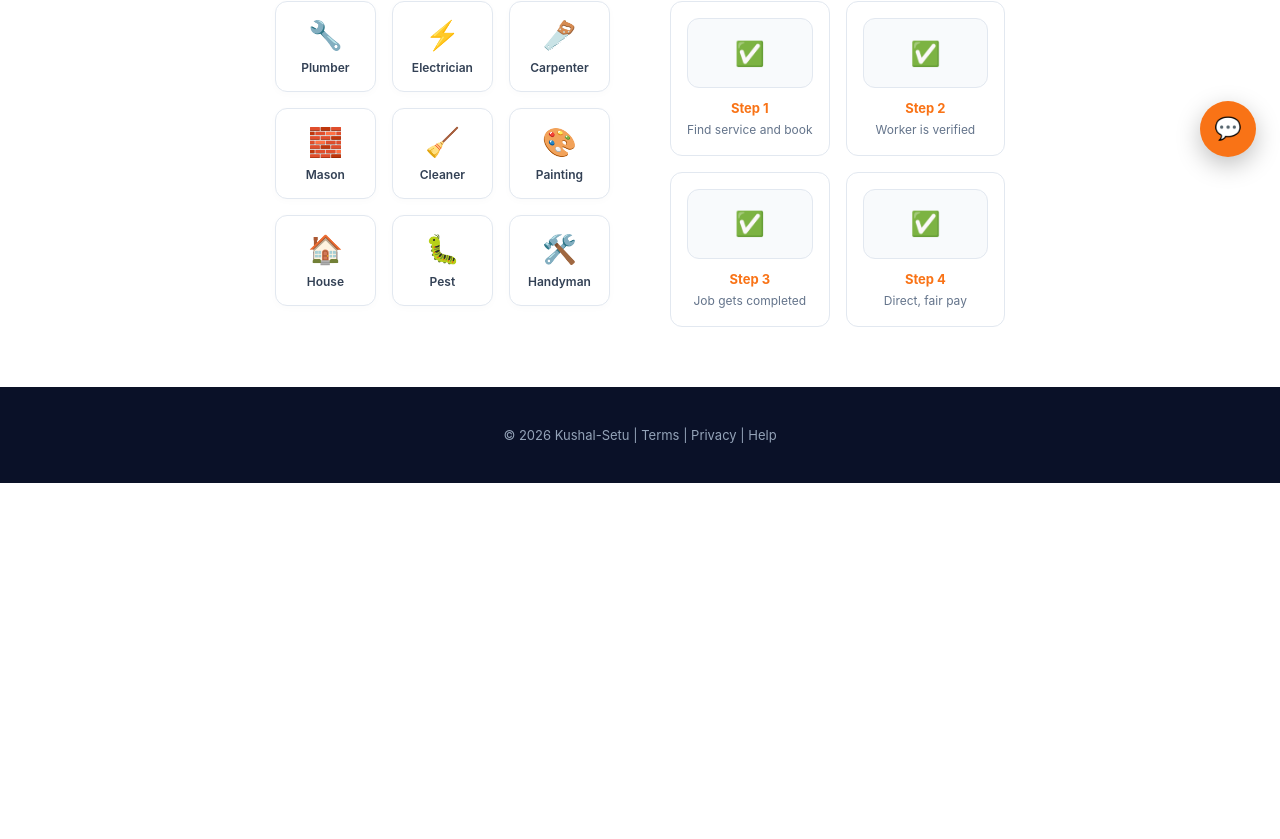
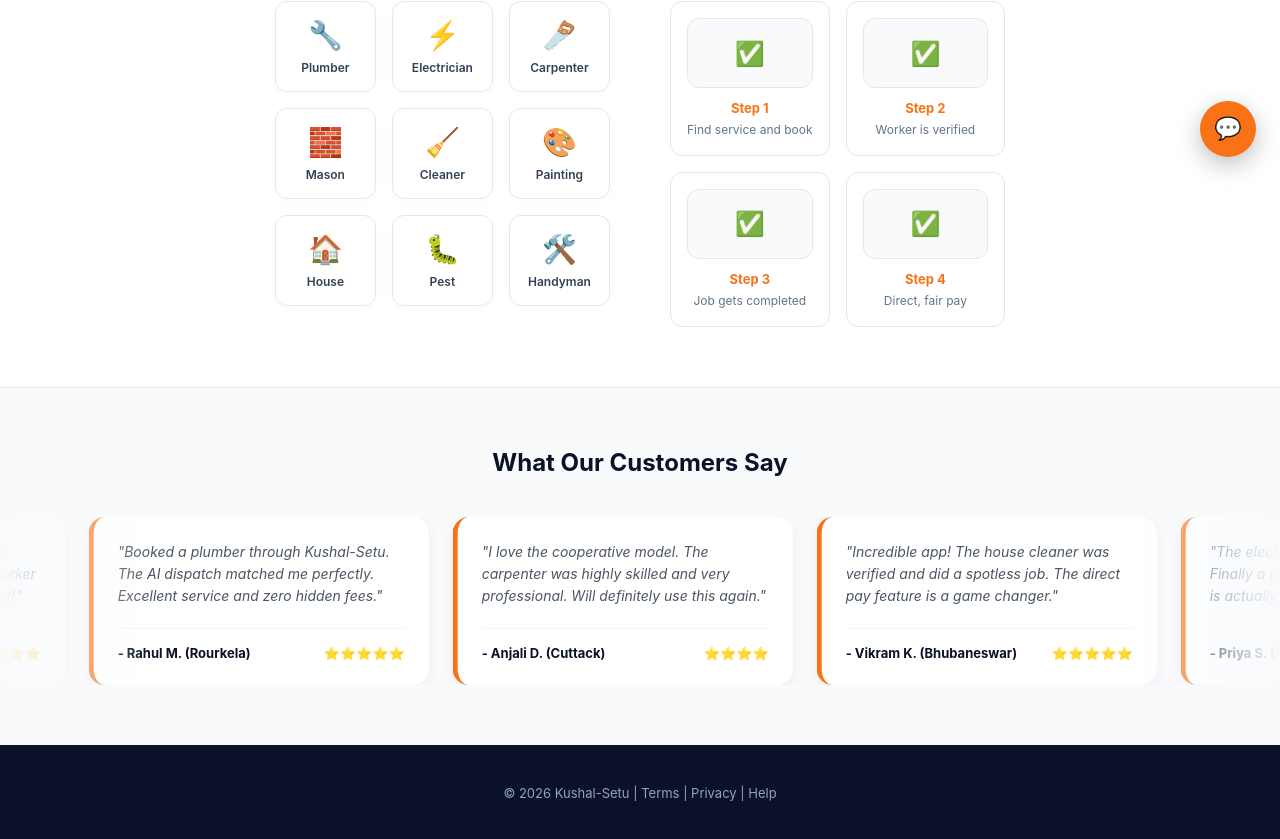
Before and after one commit to Sanchit1430H/coop-gig-platform, a React (Vite) app in the folder public website/: page / in a window 1280 px wide. Shown: the part 619-1458 px from the top of the page. Before the commit the page ends 1102 px from the top, so only its background shows below. Built offline with nearby package versions, Linux system fonts and the light colour scheme.

Commit message:
Restored customer testimonial marquee section back to the landing page

```diff
--- a/public website/src/App.jsx
+++ b/public website/src/App.jsx
@@ -30,13 +30,37 @@ const STEPS = [
   { step: 'Step 4', desc: 'Direct, fair pay' },
 ];
 
+const Testimonials = () => {
+  const reviews = [
+    { id: 1, name: "Priya S.", location: "Bhubaneswar", rating: "⭐⭐⭐⭐⭐", text: "The electrician arrived in 20 minutes. Finally a platform where I know the worker is actually getting the full amount I pay!" },
+    { id: 2, name: "Rahul M.", location: "Rourkela", rating: "⭐⭐⭐⭐⭐", text: "Booked a plumber through Kushal-Setu. The AI dispatch matched me perfectly. Excellent service and zero hidden fees." },
+    { id: 3, name: "Anjali D.", location: "Cuttack", rating: "⭐⭐⭐⭐", text: "I love the cooperative model. The carpenter was highly skilled and very professional. Will definitely use this again." },
+    { id: 4, name: "Vikram K.", location: "Bhubaneswar", rating: "⭐⭐⭐⭐⭐", text: "Incredible app! The house cleaner was verified and did a spotless job. The direct pay feature is a game changer." }
+  ];
+
+  return (
+    <div className="marquee-container">
+      <div className="marquee-track">
+        {[...reviews, ...reviews].map((review, index) => (
+          <div key={index} className="testimonial-card bubble-effect">
+            <p className="testimonial-text">"{review.text}"</p>
+            <div className="testimonial-footer">
+              <span className="testimonial-author">- {review.name} ({review.location})</span>
+              <span className="testimonial-rating">{review.rating}</span>
+            </div>
+          </div>
+        ))}
+      </div>
+    </div>
+  );
+};
+
 export default function App() {
   const [currentView, setCurrentView] = useState('home');
   const [isEmergency, setIsEmergency] = useState(false);
   const [selectedService, setSelectedService] = useState('plumber');
-  const [searchStatus, setSearchStatus] = useState('searching'); // 'searching' or 'found'
+  const [searchStatus, setSearchStatus] = useState('searching');
 
-  // --- WAYPOINT ROUTING (More points for discrete jumps) ---
   const routeCoords = [
     [20.3150, 85.8050],
     [20.3110, 85.8050],
@@ -46,7 +70,7 @@ export default function App() {
     [20.3000, 85.8180],
     [20.2960, 85.8180],
     [20.2960, 85.8210],
-    [20.2960, 85.8245] // Customer destination
+    [20.2960, 85.8245]
   ];
   const customerGPS = routeCoords[routeCoords.length - 1];
 
@@ -59,14 +83,11 @@ export default function App() {
     [20.3050, 85.8100]
   ];
 
-  // --- NEW: DISCRETE GPS POLLING SIMULATION ---
   useEffect(() => {
     let interval;
     if (currentView === 'tracking') {
       let currentIndex = 0;
       setWorkerPos(routeCoords[0]);
-
-      // Updates position exactly once every 2.5 seconds (or 1.5s for emergency)
       const pollRate = isEmergency ? 1500 : 2500;
 
       interval = setInterval(() => {
@@ -81,23 +102,18 @@ export default function App() {
     return () => clearInterval(interval);
   }, [currentView, isEmergency]);
 
-  // Handle the transition from Booking -> Loading -> Tracking
   const handleBookSubmit = () => {
     setCurrentView('searching');
     setSearchStatus('searching');
 
-    // Fake loading delay to find worker
     setTimeout(() => {
       setSearchStatus('found');
-
-      // Show success message briefly, then load map
       setTimeout(() => {
         setCurrentView('tracking');
       }, 1500);
-    }, 3500); // 3.5 seconds of searching
+    }, 3500);
   };
 
-  // --- PAGE 1: HOME PAGE ---
   const renderHome = () => (
     <>
       <section className="hero-section">
@@ -149,10 +165,15 @@ export default function App() {
           </div>
         </div>
       </section>
+
+      {/* RESTORED TESTIMONIALS SECTION */}
+      <section className="testimonials-section">
+        <h2>What Our Customers Say</h2>
+        <Testimonials />
+      </section>
     </>
   );
 
-  // --- PAGE 2: BOOKING FORM ---
   const renderBooking = () => (
     <div className="booking-page-container fade-in">
       <button className="back-btn" onClick={() => setCurrentView('home')}>← Back to Home</button>
@@ -205,7 +226,6 @@ export default function App() {
     </div>
   );
 
-  // --- PAGE 2.5: LOADING / SEARCHING SCREEN ---
   const renderSearching = () => (
     <div className="booking-page-container fade-in" style={{ display: 'flex', justifyContent: 'center', alignItems: 'center', minHeight: '60vh' }}>
       <div className="booking-card" style={{ textAlign: 'center', maxWidth: '400px', width: '100%' }}>
@@ -226,7 +246,6 @@ export default function App() {
     </div>
   );
 
-  // --- PAGE 3: LIVE TRACKING ---
   const renderTracking = () => (
     <div className="tracking-page-container fade-in">
       <button className="back-btn" onClick={() => setCurrentView('home')}>← Cancel & Return Home</button>
```
